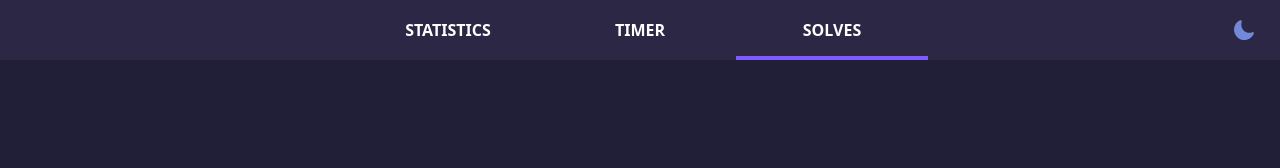
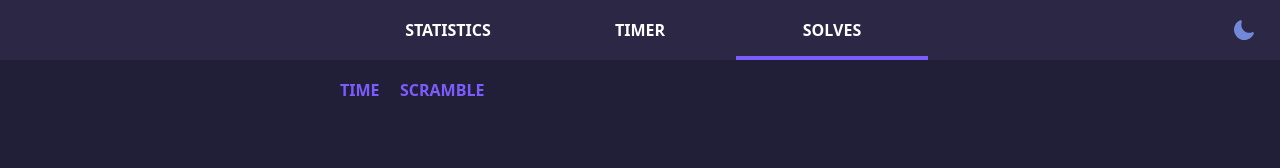
Before and after one commit to gusthv/speedcubing-timer, a React (Vite) app: page /solves in a window 1280 px wide. Shown: the top 168 px of the page. Built offline with nearby package versions, Linux system fonts and the light colour scheme.

Commit message:
cleanup functionality

```diff
--- a/src/components/Solves.jsx
+++ b/src/components/Solves.jsx
@@ -47,7 +47,7 @@ const Solves = () => {
       >
         <div className="md:w-[600px]">
           <span
-            className={`${solves == [] ? "flex" : "hidden"} flex-row ${
+            className={`${solves == [] ? "hidden" : "flex"} flex-row ${
               !darkMode ? "text-accent_light" : "text-accent_dark"
             } font-bold`}
           >
```
